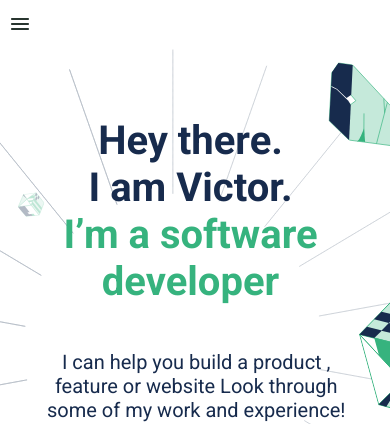
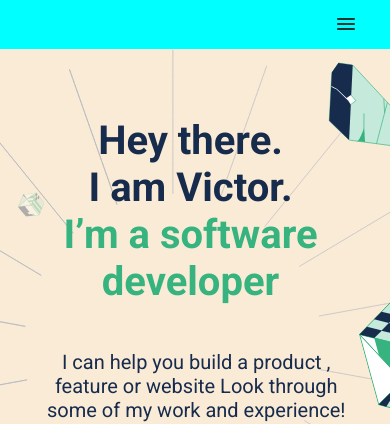
Before and after one commit to dvcorreia1984/portfolio, a website: page index.html in a window 390 px wide. Shown: the top 424 px of the page. Drawn offline with Linux system fonts and the light colour scheme.

Commit message:
Made backound image responsive

```diff
--- a/styles.css
+++ b/styles.css
@@ -10,13 +10,15 @@ body {
 }
 
 /* Header */
+
 .topbar {
   order: 1;
   position: fixed;
   display: flex;
-  flex-direction: column-reverse;
-  height: 100%
+  flex-direction: row-reverse;
   width: 100%;
+  background-color: aqua;
+  height: 7.2%;
 }
 
 .ham {
@@ -50,7 +52,8 @@ body {
   margin-top: 48.8px;
   background-image: url("./Assets/header-illsutration-mobile.svg");
   background-repeat: no-repeat;
-  height: 653.32px;
+  height: 100%;
+  background-color: antiquewhite;
 }
 
 /* We start writing out flexbox here. The above is just page setup */
```
